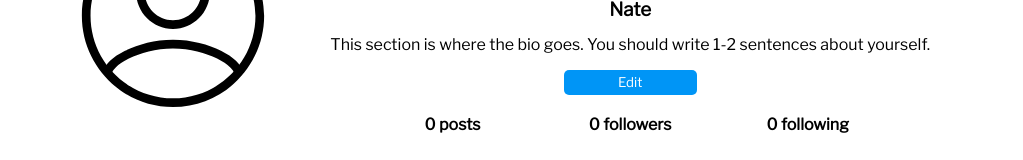
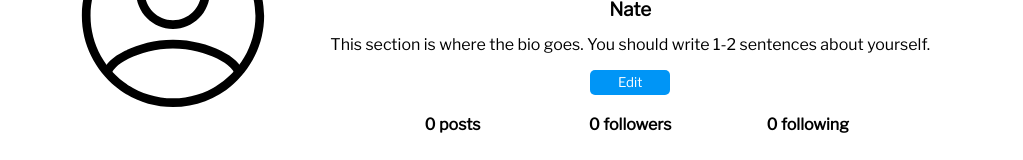
Before and after one commit to NRK-group/Moment, a React (Vite) app in the folder frontend/: page /profile in a window 1280 px wide. Shown: the part 169-329 px from the top of the page, without its empty margins (128-1151 px from the left). Built offline with nearby package versions, Linux system fonts and the light colour scheme.

Commit message:
Edit Btn sized reduced

```diff
--- a/frontend/src/pages/profile/Profile.css
+++ b/frontend/src/pages/profile/Profile.css
@@ -51,8 +51,7 @@
     justify-content: center;
     align-items: center;
     text-align: center;
-    width: 20%;
-    min-width: 80px;
+    width: 80px;
     height: 25%;
     min-height: 25px;
     background-color: var(--button-color);
@@ -60,8 +59,8 @@
     border-radius: 5px;
     color: white;
     margin: 2vh auto;
-    margin-top: min(2vh, 25px);
-    margin-bottom: min(2vh, 25px);
+    /* margin-top: min(2vh, 25px);
+    margin-bottom: min(2vh, 25px); */
 }
 
 .profileStats{
```
